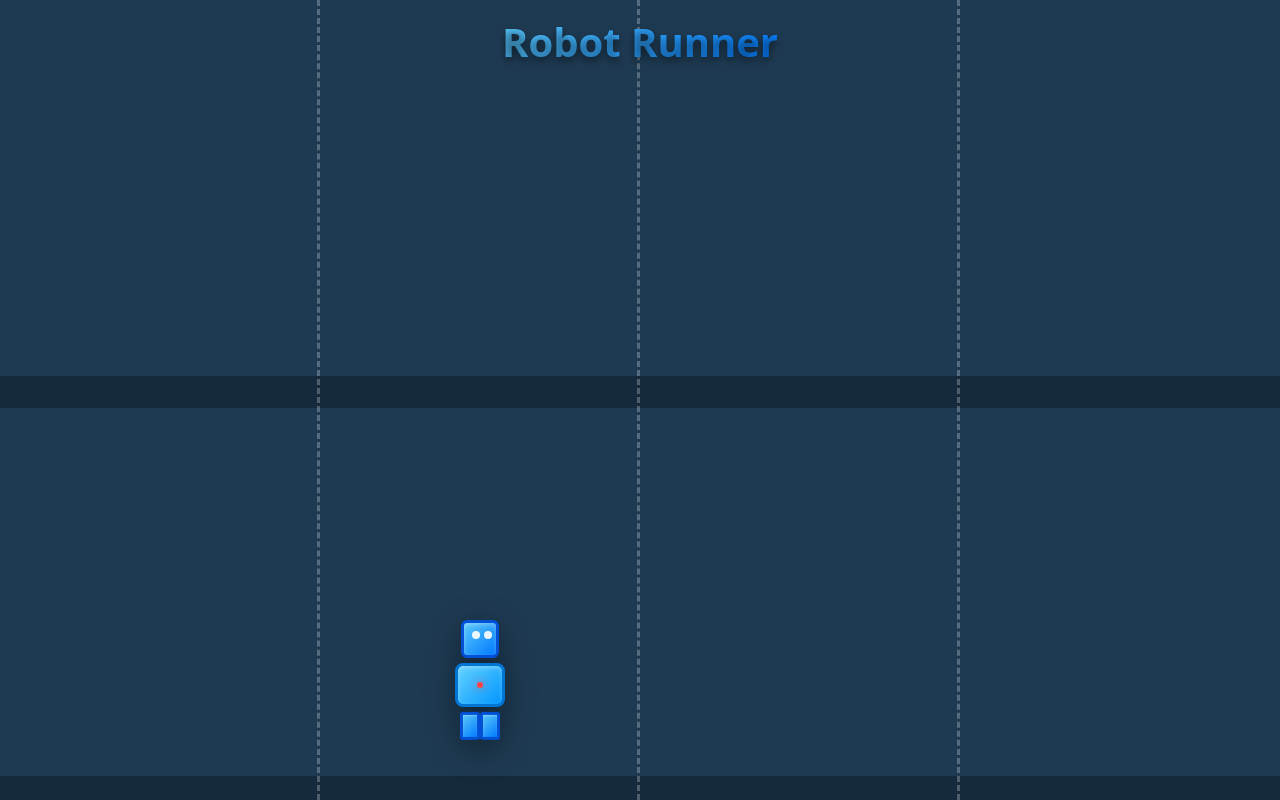
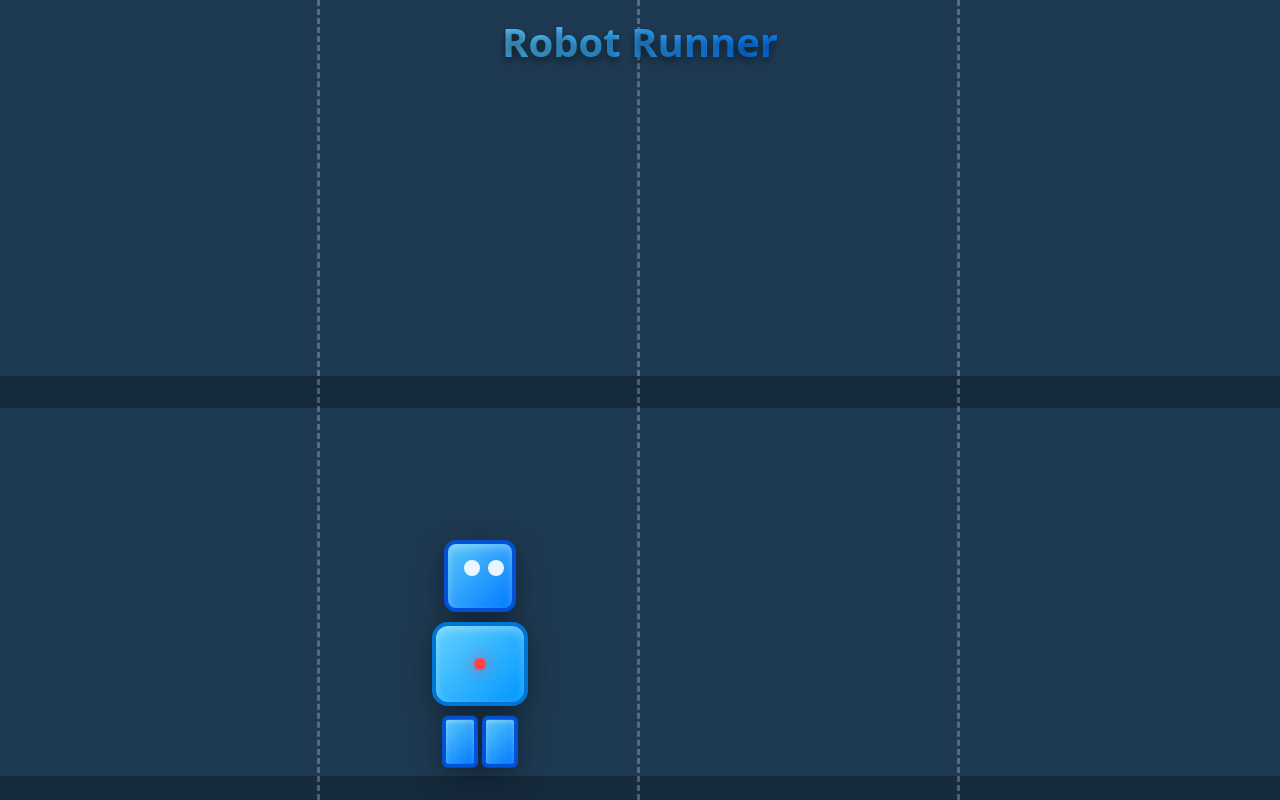
Before and after one commit to fjblau/robot-runner, a React (Vite) app: page / in a window 1280 px wide. Built offline with nearby package versions, Linux system fonts and the light colour scheme.

Commit message:
Polish & Final Verification
Done. Robot is now 2x larger.

```diff
--- a/src/components/Game.css
+++ b/src/components/Game.css
@@ -81,57 +81,57 @@
 }
 
 .robot-body {
-  width: 60px;
-  height: 80px;
+  width: 120px;
+  height: 160px;
   position: relative;
 }
 
 .robot-head {
-  width: 32px;
-  height: 32px;
+  width: 64px;
+  height: 64px;
   background: linear-gradient(135deg, #5ac8fa 0%, #007aff 100%);
-  border-radius: 6px;
-  margin: 0 auto 5px;
-  border: 3px solid #0051d5;
-  box-shadow: inset 0 2px 4px rgba(255, 255, 255, 0.3);
+  border-radius: 12px;
+  margin: 0 auto 10px;
+  border: 4px solid #0051d5;
+  box-shadow: inset 0 4px 8px rgba(255, 255, 255, 0.3);
   position: relative;
 }
 
 .robot-head::after {
   content: '';
   position: absolute;
-  width: 8px;
-  height: 8px;
+  width: 16px;
+  height: 16px;
   background: #fff;
   border-radius: 50%;
-  top: 8px;
-  left: 8px;
-  box-shadow: 12px 0 0 #fff;
+  top: 16px;
+  left: 16px;
+  box-shadow: 24px 0 0 #fff;
   opacity: 0.9;
 }
 
 .robot-torso {
-  width: 44px;
-  height: 38px;
+  width: 88px;
+  height: 76px;
   background: linear-gradient(135deg, #64d2ff 0%, #0096ff 100%);
-  border-radius: 8px;
+  border-radius: 16px;
   margin: 0 auto;
-  border: 3px solid #0075d4;
-  box-shadow: inset 0 2px 4px rgba(255, 255, 255, 0.3);
+  border: 4px solid #0075d4;
+  box-shadow: inset 0 4px 8px rgba(255, 255, 255, 0.3);
   position: relative;
 }
 
 .robot-torso::before {
   content: '';
   position: absolute;
-  width: 6px;
-  height: 6px;
+  width: 12px;
+  height: 12px;
   background: #ff4444;
   border-radius: 50%;
   top: 50%;
   left: 50%;
   transform: translate(-50%, -50%);
-  box-shadow: 0 0 8px rgba(255, 68, 68, 0.8);
+  box-shadow: 0 0 16px rgba(255, 68, 68, 0.8);
   animation: pulse 1s ease-in-out infinite;
 }
 
@@ -147,17 +147,17 @@
 .robot-legs {
   display: flex;
   justify-content: space-around;
-  margin-top: 5px;
-  padding: 0 10px;
+  margin-top: 10px;
+  padding: 0 20px;
 }
 
 .robot-leg {
-  width: 14px;
-  height: 22px;
+  width: 28px;
+  height: 44px;
   background: linear-gradient(135deg, #5ac8fa 0%, #007aff 100%);
-  border-radius: 3px;
-  border: 3px solid #0051d5;
-  box-shadow: inset 0 1px 2px rgba(255, 255, 255, 0.3);
+  border-radius: 6px;
+  border: 4px solid #0051d5;
+  box-shadow: inset 0 2px 4px rgba(255, 255, 255, 0.3);
 }
 
 .robot-leg.left {
@@ -173,7 +173,7 @@
     transform: translateY(0) rotate(0deg);
   }
   50% {
-    transform: translateY(-5px) rotate(-10deg);
+    transform: translateY(-10px) rotate(-10deg);
   }
 }
 
@@ -182,6 +182,6 @@
     transform: translateY(0) rotate(0deg);
   }
   50% {
-    transform: translateY(-5px) rotate(10deg);
+    transform: translateY(-10px) rotate(10deg);
   }
 }
```
